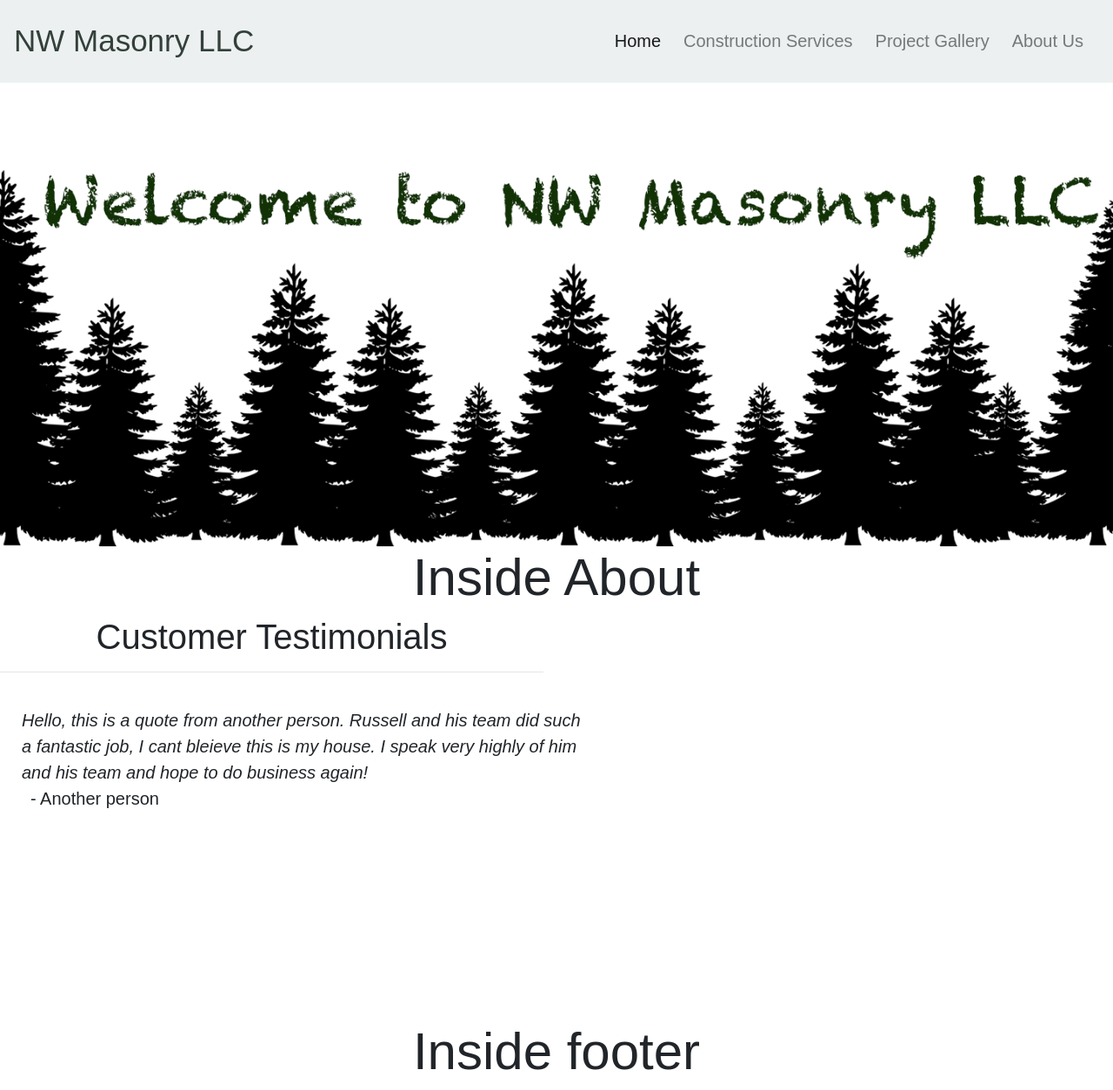
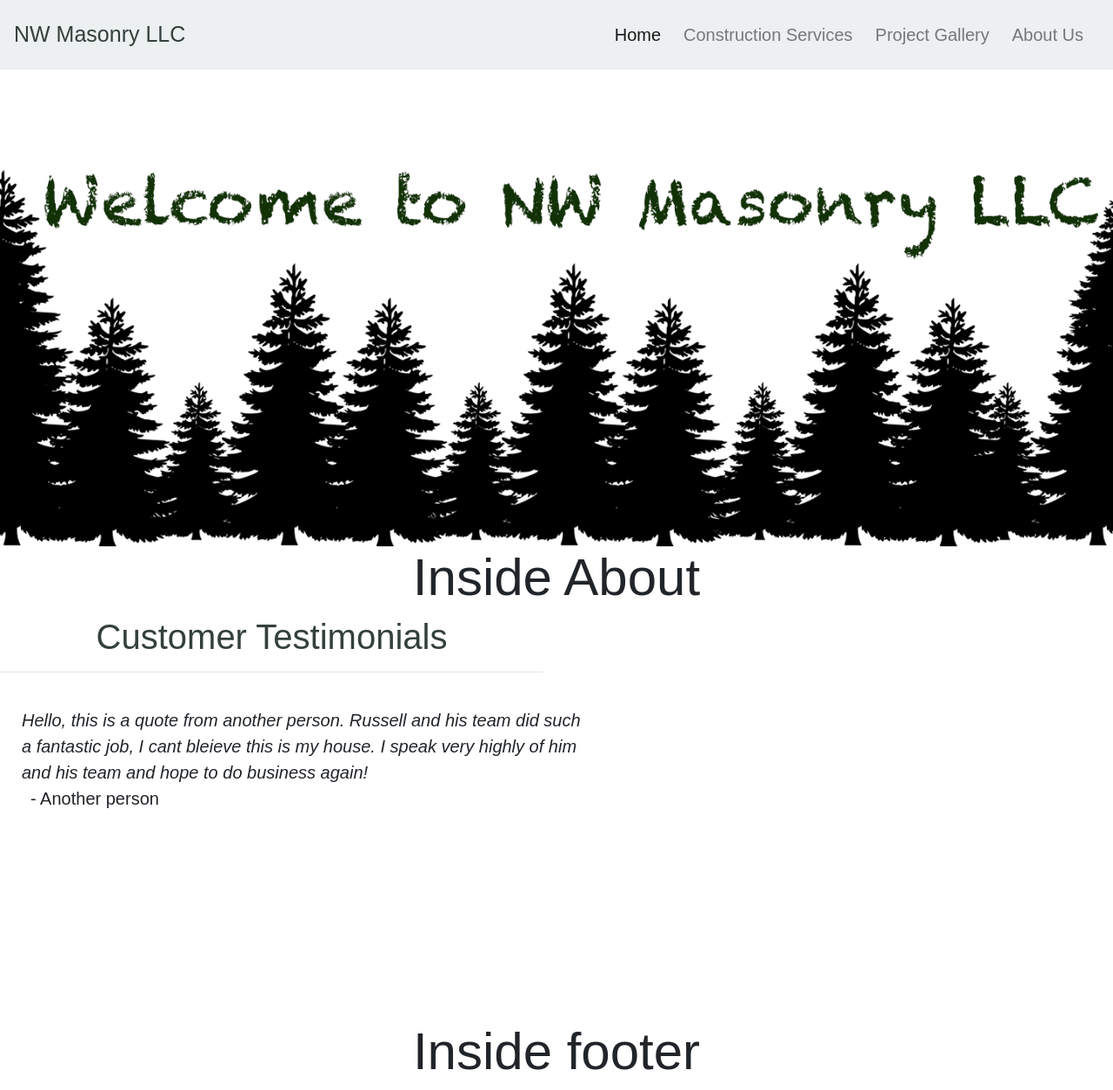
Before and after one commit to ashleynicole472/NWMasonry, a React (Create React App) app in the folder nwmasonry/: page / in a window 1280 px wide. Shown: the whole page at 87% size. Built offline with nearby package versions, Linux system fonts and the light colour scheme.

Commit message:
Still working

```diff
--- a/nwmasonry/src/Components/CustomerReviews/Reviews.css
+++ b/nwmasonry/src/Components/CustomerReviews/Reviews.css
@@ -9,6 +9,7 @@ h1 {
 }
 
 h2 {
+    color: #34403A;
     text-align: center;
 }
 
@@ -26,8 +27,9 @@ h2 {
 }
 
 .mask {
-  overflow: scroll;
+  overflow: hidden;
   height: 320px;
+  width: 100%;
 }
 
 .slider ul {
--- a/nwmasonry/src/Components/NavBar/NavBar.css
+++ b/nwmasonry/src/Components/NavBar/NavBar.css
@@ -7,7 +7,7 @@
 
 .ComapnyName{
     color: #34403A !important;
-    font-size: 35px;
+    font-size: 25px;
 }
 
 li {
--- a/nwmasonry/src/components/CustomerReviews/reviews.js
+++ b/nwmasonry/src/components/CustomerReviews/reviews.js
@@ -6,10 +6,8 @@ class Reviews extends Component{
         return(
             <div classNameName="reviews-container">
                 <div className="row">
-                    <div className="col-lg-6 col-sm-6">
-                        <div>
-                            <h2>Customer Testimonials</h2><hr />
-                        </div>
+                    <div className="col-lg-6 col-lg-6">
+                        <h2>Customer Testimonials</h2><hr />
                         <div className="content-slider">
                           <div className="slider">
                             <div className="mask">
```
